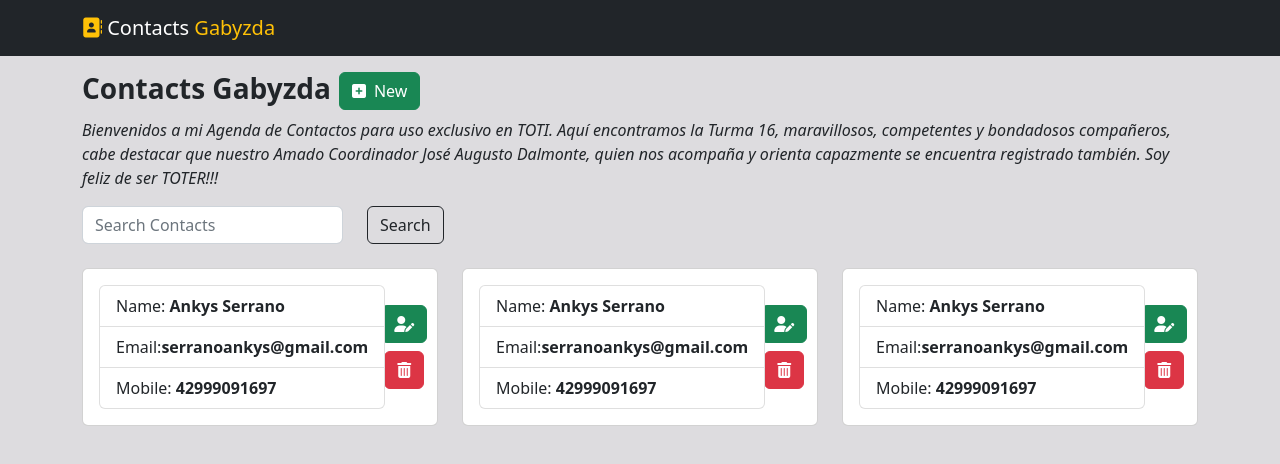
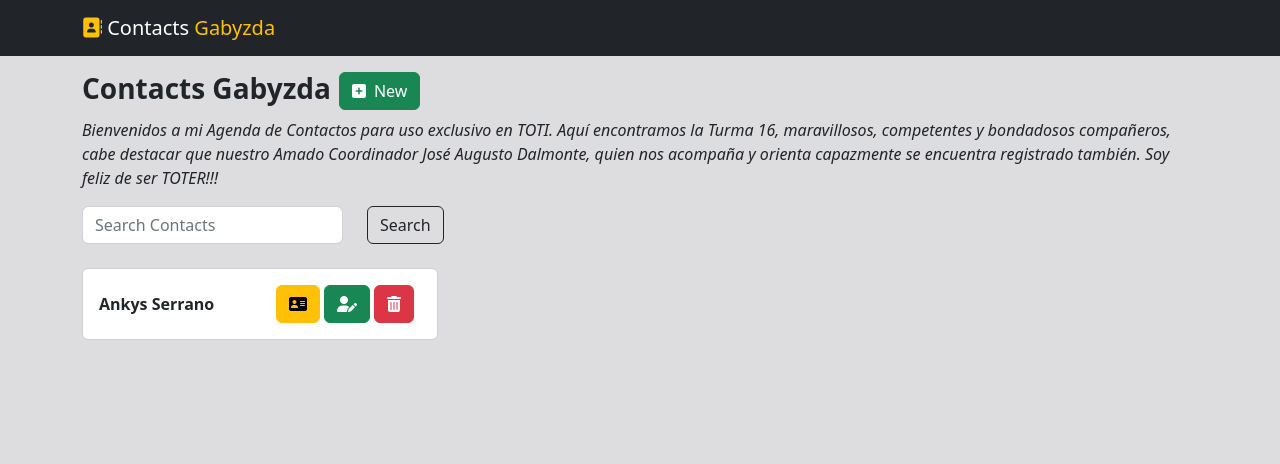
Before and after one commit to Gabyzda/agenda-contatos, a React (Create React App) app: page /contacts/list in a window 1280 px wide. Shown: the top 464 px of the page. Built offline with nearby package versions, Linux system fonts and the light colour scheme.

Commit message:
Reorganizado lista contactos principal

```diff
--- a/src/App.js
+++ b/src/App.js
@@ -4,7 +4,7 @@ import {Routes , Route, Navigate} from 'react-router-dom';
 import NavBar from "./components/NavBar/NavBar";
 import ContactList from "./components/Contacts/ContactList/ContactList";
 import AddContact from "./components/Contacts/AddContact/AddContact";
-// import ViewContact from "./components/Contacts/ViewContact/ViewContact";
+import ViewContact from "./components/Contacts/ViewContact/ViewContact";
 import EditContact from "./components/Contacts/EditContact/EditContact";
 
 const App = () => {
@@ -15,7 +15,7 @@ const App = () => {
       <Route path={'/'} element={<Navigate to={'/contacts/list'}/>}/>
       <Route path={'/contacts/list'} element={<ContactList/>} />
       <Route path={'/contacts/add'} element={<AddContact/>} />
-      {/* <Route path={'/contacts/view/:contactId'} element={<ViewContact/>} /> */}
+      <Route path={'/contacts/view/:contactId'} element={<ViewContact/>} />
       <Route path={'/contacts/edit/:contactId'} element={<EditContact/>} />
     </Routes>
 
--- a/src/components/Contacts/ContactList/ContactList.js
+++ b/src/components/Contacts/ContactList/ContactList.js
@@ -35,90 +35,25 @@ const ContactList = () => {
                 </div>
             </section>
 
-            <section className='contact-ist'>
+            <section className='contact-list'>
                 <div className='container'>
                     <div className='row'>
                         <div className='col-md-4'>
                             <div className='card'>
                                 <div className='card-body'>
                                     <div className='row align-items-center d-flex justify-content-around'>
-                                        <div className='col-md-10 d-flex flex-row'>
-                                            <ul className='list-group'>
-                                                <li className='list-group-item list-group-item-action'>
-                                                    Name: <span className='fw-bold'>Ankys Serrano</span>
-                                                </li>
-                                                <li className='list-group-item list-group-item-action d-flex flex-row'>
-                                                    Email: <span className='fw-bold'> serranoankys@gmail.com</span>
-                                                </li>
-                                                <li className='list-group-item list-group-item-action'>
-                                                    Mobile: <span className='fw-bold'>42999091697</span>
-                                                </li>
-                                            </ul>
+                                        <div className='col-md-6 d-flex flex-row align-items-center'>
+                                           <span className='fw-bold'>Ankys Serrano</span>
                                         </div>
-                                        <div className='col-md-2 d-flex flex-column align-items-center'>
-                                            <Link to={'/contacts/edit/:contactId'} className='btn btn-success my-1'>
-                                                <i className='fa fa-user-pen'/>
+                                        <div className='col-md-6 d-flex flex-row align-items-center'>
+                                            <Link to={'/contacts/view/:contactId'} className='btn btn-warning ms-1'>
+                                                <i className='fa fa-address-card' />
                                             </Link>
-                                            <button className='btn btn-danger my-1'>
-                                                <i className='fa fa-trash-can'/>
-                                            </button>
-                                        </div>
-                                    </div>
-                                </div>
-                            </div>
-                        </div>
-                        <div className='col-md-4'>
-                            <div className='card'>
-                                <div className='card-body'>
-                                    <div className='row align-items-center d-flex justify-content-around'>
-                                        <div className='col-md-10 d-flex flex-row'>
-                                            <ul className='list-group'>
-                                                <li className='list-group-item list-group-item-action'>
-                                                    Name: <span className='fw-bold'>Ankys Serrano</span>
-                                                </li>
-                                                <li className='list-group-item list-group-item-action d-flex flex-row'>
-                                                    Email: <span className='fw-bold'> serranoankys@gmail.com</span>
-                                                </li>
-                                                <li className='list-group-item list-group-item-action'>
-                                                    Mobile: <span className='fw-bold'>42999091697</span>
-                                                </li>
-                                            </ul>
-                                        </div>
-                                        <div className='col-md-2 d-flex flex-column align-items-center'>
-                                            <Link to={'/contacts/edit/:contactId'} className='btn btn-success my-1'>
-                                                <i className='fa fa-user-pen'/>
+                                            <Link to={'/contacts/edit/:contactId'} className='btn btn-success ms-1'>
+                                                <i className='fa fa-user-pen' />
                                             </Link>
-                                            <button className='btn btn-danger my-1'>
-                                                <i className='fa fa-trash-can'/>
-                                            </button>
-                                        </div>
-                                    </div>
-                                </div>
-                            </div>
-                        </div>
-                        <div className='col-md-4'>
-                            <div className='card'>
-                                <div className='card-body'>
-                                    <div className='row align-items-center d-flex justify-content-around'>
-                                        <div className='col-md-10 d-flex flex-row'>
-                                            <ul className='list-group'>
-                                                <li className='list-group-item list-group-item-action'>
-                                                    Name: <span className='fw-bold'>Ankys Serrano</span>
-                                                </li>
-                                                <li className='list-group-item list-group-item-action d-flex flex-row'>
-                                                    Email: <span className='fw-bold'> serranoankys@gmail.com</span>
-                                                </li>
-                                                <li className='list-group-item list-group-item-action'>
-                                                    Mobile: <span className='fw-bold'>42999091697</span>
-                                                </li>
-                                            </ul>
-                                        </div>
-                                        <div className='col-md-2 d-flex flex-column align-items-center'>
-                                            <Link to={'/contacts/edit/:contactId'} className='btn btn-success my-1'>
-                                                <i className='fa fa-user-pen'/>
-                                            </Link>
-                                            <button className='btn btn-danger my-1'>
-                                                <i className='fa fa-trash-can'/>
+                                            <button className='btn btn-danger ms-1'>
+                                                <i className='fa fa-trash-can' />
                                             </button>
                                         </div>
                                     </div>
--- a/src/components/Contacts/ViewContact/ViewContact.js
+++ b/src/components/Contacts/ViewContact/ViewContact.js
@@ -1,11 +1,40 @@
-// import React from 'react';
+import React from 'react';
+import { Link } from 'react-router-dom';
 
-// const ViewContact = () => {
-//     return (
-//         <>
-//             <h2>ViewContact</h2>
-//         </>
-//     )
-// };
+const ViewContact = () => {
+    return (
+        <>
+            <div className='col-md-4'>
+                            <div className='card'>
+                                <div className='card-body'>
+                                    <div className='row align-items-center d-flex justify-content-around'>
+                                        <div className='col-md-10 d-flex flex-row'>
+                                            <ul className='list-group'>
+                                                <li className='list-group-item list-group-item-action'>
+                                                    Name: <span className='fw-bold'>Ankys Serrano</span>
+                                                </li>
+                                                <li className='list-group-item list-group-item-action d-flex flex-row'>
+                                                    Email: <span className='fw-bold'> serranoankys@gmail.com</span>
+                                                </li>
+                                                <li className='list-group-item list-group-item-action'>
+                                                    Mobile: <span className='fw-bold'>42999091697</span>
+                                                </li>
+                                            </ul>
+                                        </div>
+                                        <div className='col-md-2 d-flex flex-column align-items-center'>
+                                            <Link to={'/contacts/edit/:contactId'} className='btn btn-success my-1'>
+                                                <i className='fa fa-user-pen'/>
+                                            </Link>
+                                            <button className='btn btn-danger my-1'>
+                                                <i className='fa fa-trash-can'/>
+                                            </button>
+                                        </div>
+                                    </div>
+                                </div>
+                            </div>
+                        </div>
+        </>
+    )
+};
 
-// export default ViewContact;
+export default ViewContact;
```
